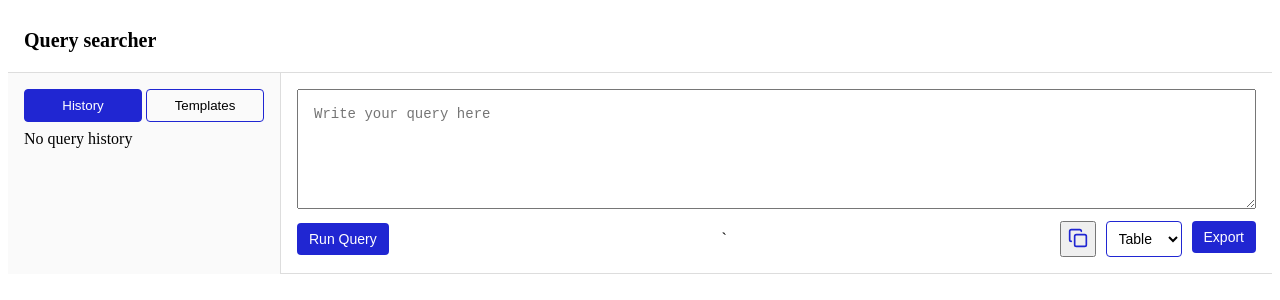
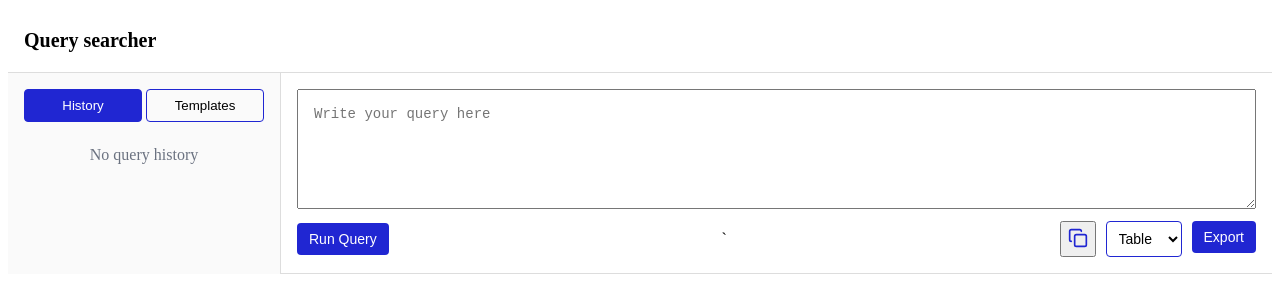
Before and after one commit to vaibhavityagi/hokus-pokus, a React (Vite) app: page / in a window 1280 px wide. Shown: the top 300 px of the page. Built offline with nearby package versions, Linux system fonts and the light colour scheme.

Commit message:
build fix

```diff
--- a/src/App.css
+++ b/src/App.css
@@ -426,7 +426,7 @@
   color: #6b7280;
 }
 
-styles */ .query-history-no-data {
+.query-history-no-data {
   text-align: center;
   padding: 1rem;
   color: #6b7280;
```
